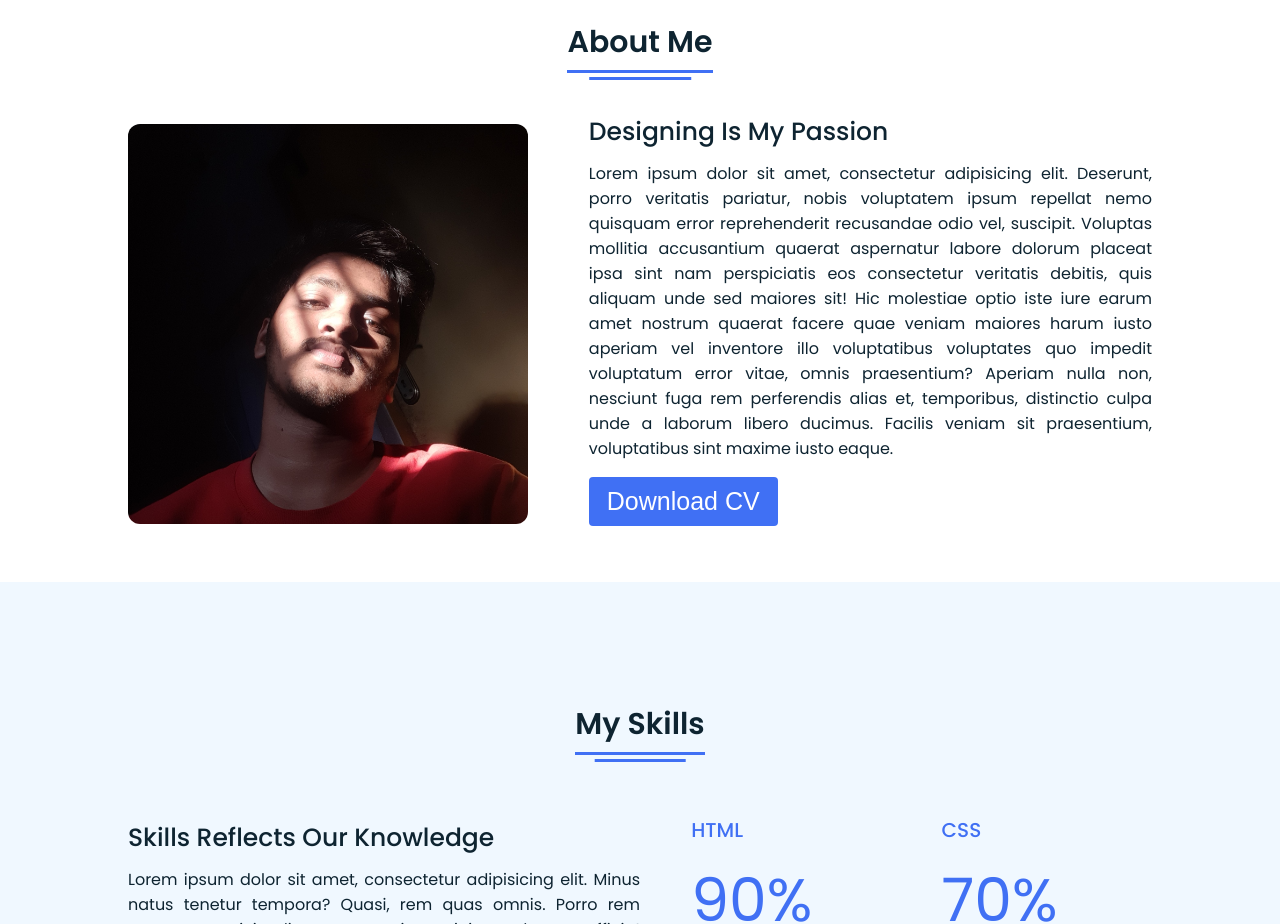
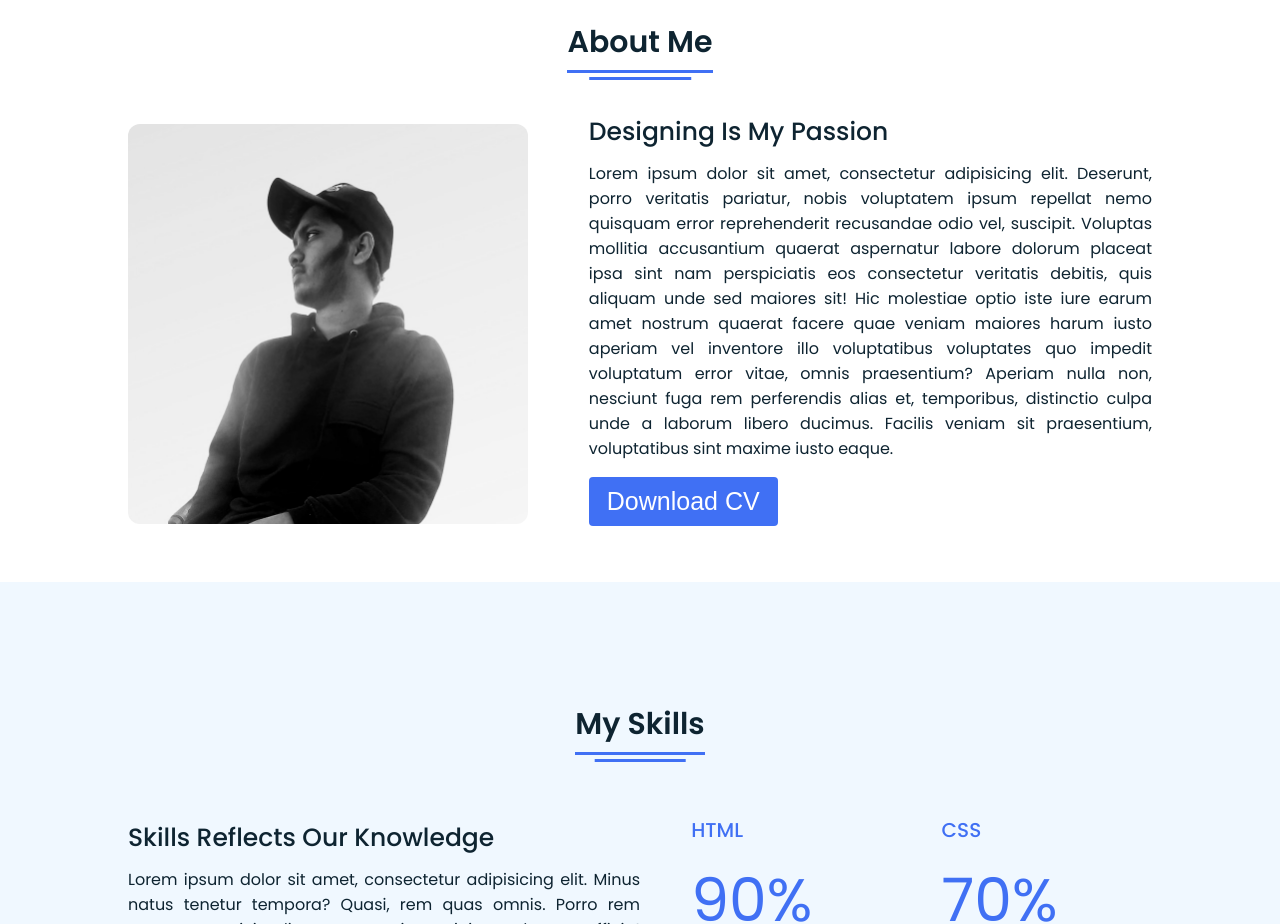
Before and after one commit to koushik-1/portfolio, a plain HTML site: page index.html in a window 1280 px wide. Shown: the part 860-1784 px from the top of the page. Drawn offline with Linux system fonts and the light colour scheme.

Commit message:
Update index.html

```diff
--- a/index.html
+++ b/index.html
@@ -59,7 +59,7 @@
     <div class="title"><span>About Me</span></div>
   <div class="about-details">
     <div class="left">
-      <img src="picture.jpg" alt="">
+      <img src="IMG_20210609_184418_276.jpg" alt="">
     </div>
     <div class="right">
       <div class="topic">Designing Is My Passion</div>
```
